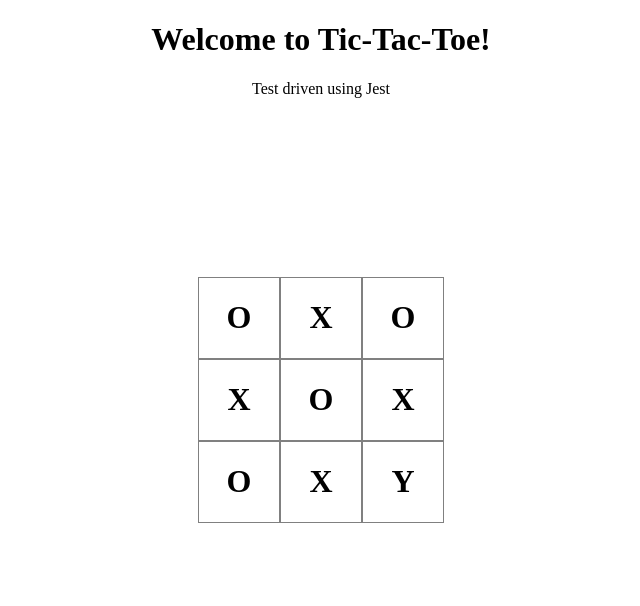
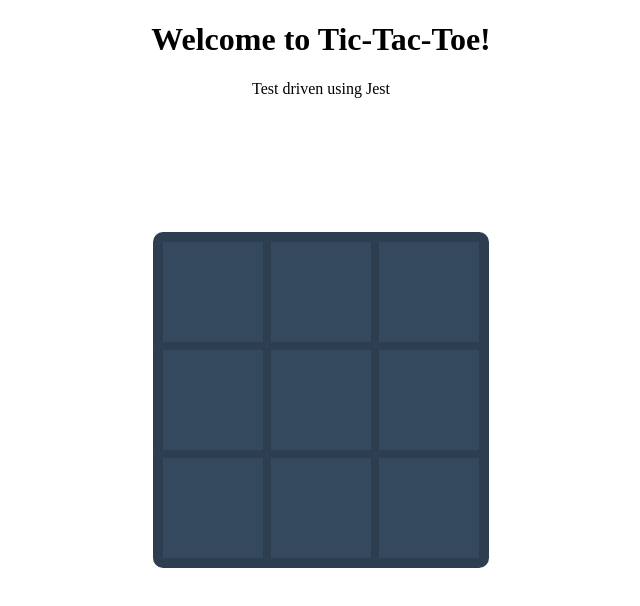
Before and after one commit to braydoncoyer/TicTacToeTDD, an Angular app: page / in a window 1280 px wide. Shown: the top 606 px of the page, without its empty margins (319-959 px from the left). Built offline with nearby package versions, Linux system fonts and the light colour scheme.

Commit message:
BRAYDON - updated styles, makeMove function implemented, service getNextTurn implemented

```diff
--- a/src/app/app.component.html
+++ b/src/app/app.component.html
@@ -1,4 +1,3 @@
-<!--The content below is only a placeholder and can be replaced.-->
 <div style="text-align:center">
   <h1>
     Welcome to {{ title }}!
--- a/src/app/board/board.component.html
+++ b/src/app/board/board.component.html
@@ -1,7 +1,10 @@
 <div class="board">
   <div class="board__content">
     <div class="row" *ngFor="let row of [0, 1, 2]">
-      <app-tile *ngFor="let col of [0, 1, 2]" [value]="boardMap.get(col+row*3)" [id]="col+row*3"></app-tile>
+      <app-tile *ngFor="let col of [0, 1, 2]"
+                [value]="boardMap.get(col+row*3)"
+                [id]="col+row*3"
+                (click)="makeMove(col+row*3)"></app-tile>
     </div>
   </div>
 </div>
--- a/src/app/board/board.component.scss
+++ b/src/app/board/board.component.scss
@@ -4,6 +4,10 @@
   position: fixed;
   top: 50%;
   left: 50%;
+  background-color: #34495e;
+  color: #fff;
+  border: 6px solid #2c3e50;
+  border-radius: 10px;
   -webkit-transform: translate(-50%, -50%);
   transform: translate(-50%, -50%);
 }
--- a/src/app/board/board.component.ts
+++ b/src/app/board/board.component.ts
@@ -9,12 +9,12 @@ import {GameService} from '../game.service';
 export class BoardComponent implements OnInit {
   boardMap: Map<any, any>;
   isGameOver: boolean;
-  currentPlayer: string;
+  currentPlayer = "X";
 
   constructor(private gameService: GameService) { }
 
   ngOnInit() {
-    this.boardMap = new Map([[0, "O"], [1, "X"], [2, "O"], [3, "X"], [4, "O"], [5, "X"], [6, "O"], [7, "X"], [8, "Y"]]);
+    this.initBoardMap();
   }
   incrementTurn() {
     this.isGameOver = this.checkGameEnded();
@@ -26,4 +26,15 @@ export class BoardComponent implements OnInit {
   checkGameEnded(): boolean {
     return this.gameService.isGameEnded(null);
   }
+
+  initBoardMap() {
+    this.boardMap = new Map([[0, null], [1, null], [2, null], [3, null], [4, null], [5, null], [6, null], [7, null], [8, null]]);
+  }
+
+  makeMove(tileId) {
+    if (this.boardMap.get(tileId) != null)
+      return;
+    this.boardMap.set(tileId, this.currentPlayer);
+    this.incrementTurn();
+  }
 }
--- a/src/app/game.service.ts
+++ b/src/app/game.service.ts
@@ -8,10 +8,10 @@ export class GameService {
   constructor() { }
 
   isGameEnded(map: any): boolean {
-    return true;
+    return false;
   }
 
   getNextPlayer(currentPlayer: string): string {
-    return null;
+    return currentPlayer === "Y" ? "X" : "Y";
   }
 }
--- a/src/app/tile/tile.component.html
+++ b/src/app/tile/tile.component.html
@@ -1,3 +1,3 @@
-<div class="tile" (click)="clickFn()">
+<div class="tile">
   <h1>{{value}}</h1>
 </div>
--- a/src/app/tile/tile.component.scss
+++ b/src/app/tile/tile.component.scss
@@ -1,7 +1,17 @@
 .tile {
-  width: 80px;
-  height: 80px;
+  width: 100px;
+  height: 100px;
   border: 1px solid grey;
   text-align: center;
   cursor: pointer;
+  border: 4px solid #2c3e50;
+  border-radius: 2px;
+  font-family: Helvetica;
+  justify-content: center;
 }
+
+h1 {
+  padding: 0;
+  margin: 0;
+  padding-top: 32px;
+}
```
Also changed, not shown: 2 other files (tests, documents, lock files or other folders).
